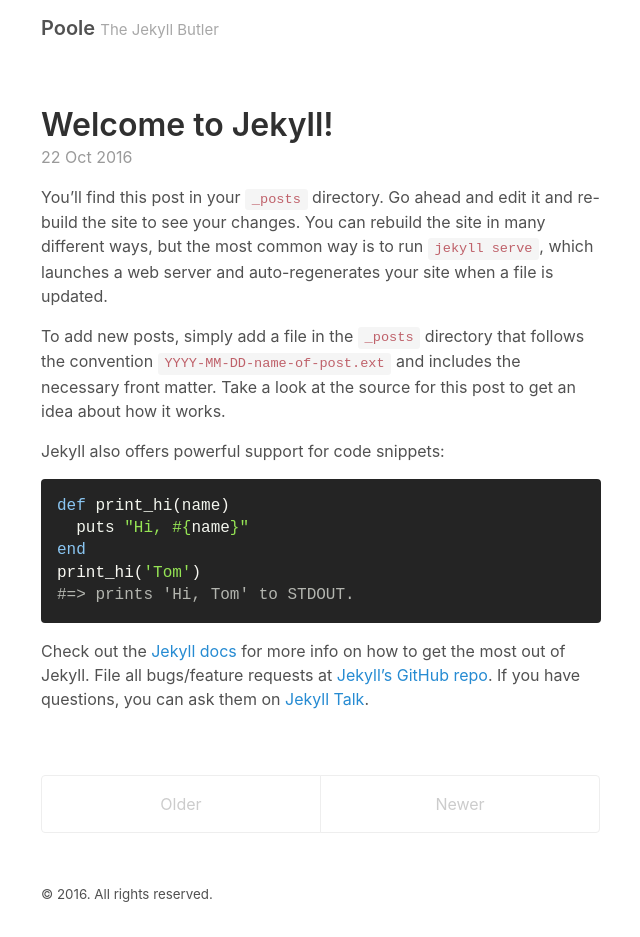
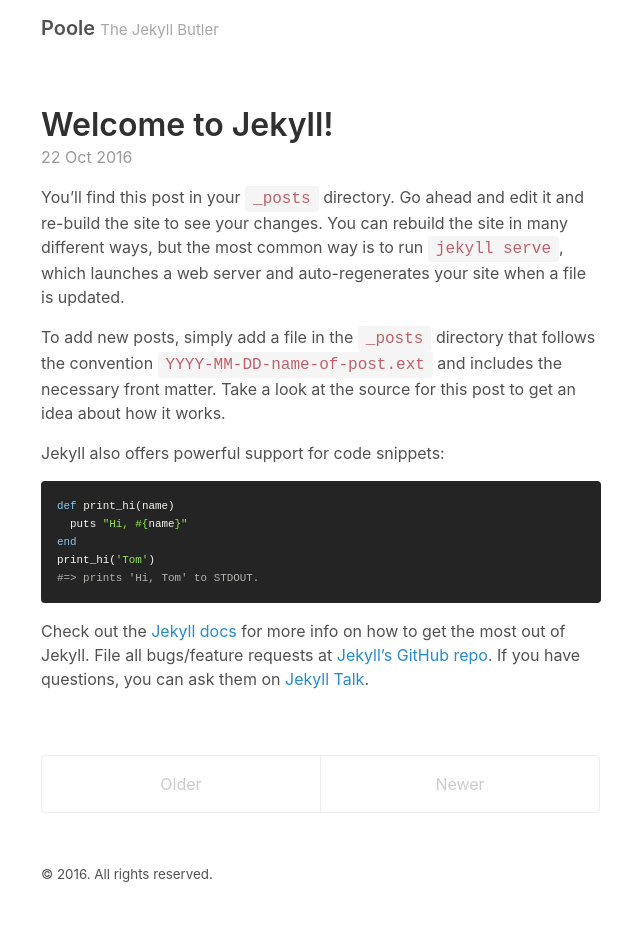
Before and after one commit to chongkong/chongkong.github.io, a Jekyll site: the page built from index.html, in a window 1280 px wide. Shown: the whole page, without its empty margins (319-959 px from the left). Built offline with Jekyll 4.4.1, drawn with Linux system fonts in a browser that asks for light colours; the list of posts is cut into pages by our own code.

Commit message:
Force font-size to 0.8rem

```diff
--- a/_sass/_code.scss
+++ b/_sass/_code.scss
@@ -10,7 +10,6 @@
 
 code {
   padding: .25em .5em;
-  font-size: 85%;
   color: $code-color;
   background-color: rgba(0, 0, 0, 0.04);
   border-radius: 3px;
@@ -22,7 +21,7 @@
 
 pre code {
   padding: 0;
-  font-size: 100%;
+  font-size: 85%;
   color: inherit;
   background-color: transparent;
 }
@@ -33,7 +32,7 @@
   margin-bottom: 1rem;
   margin-left: 0;
   margin-right: 0;
-  font-size: 1rem;
+  font-size: 0.8rem !important;
   line-height: 1.4;
   background-color: #242424;
   border-radius: .25rem;
```
